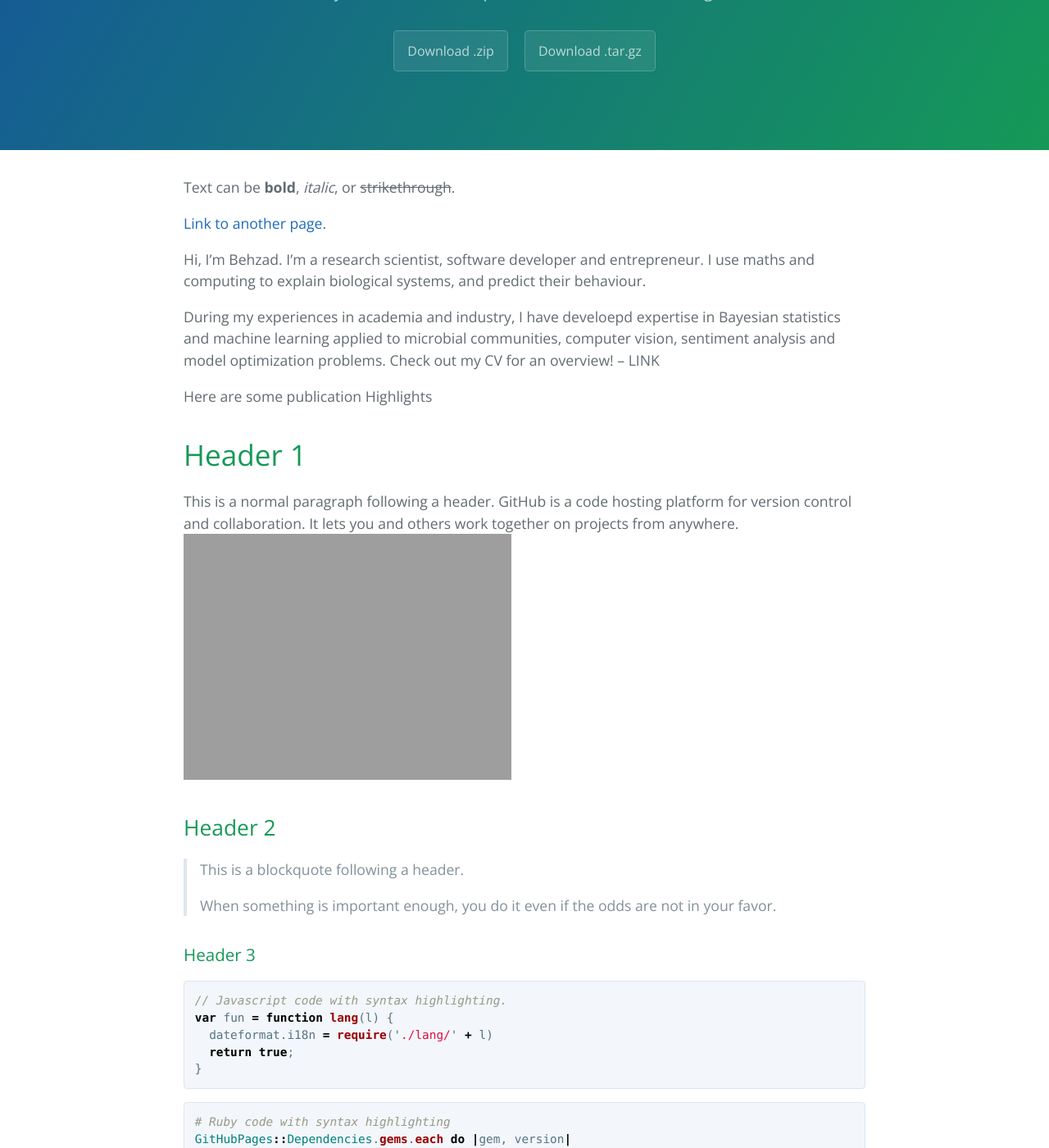
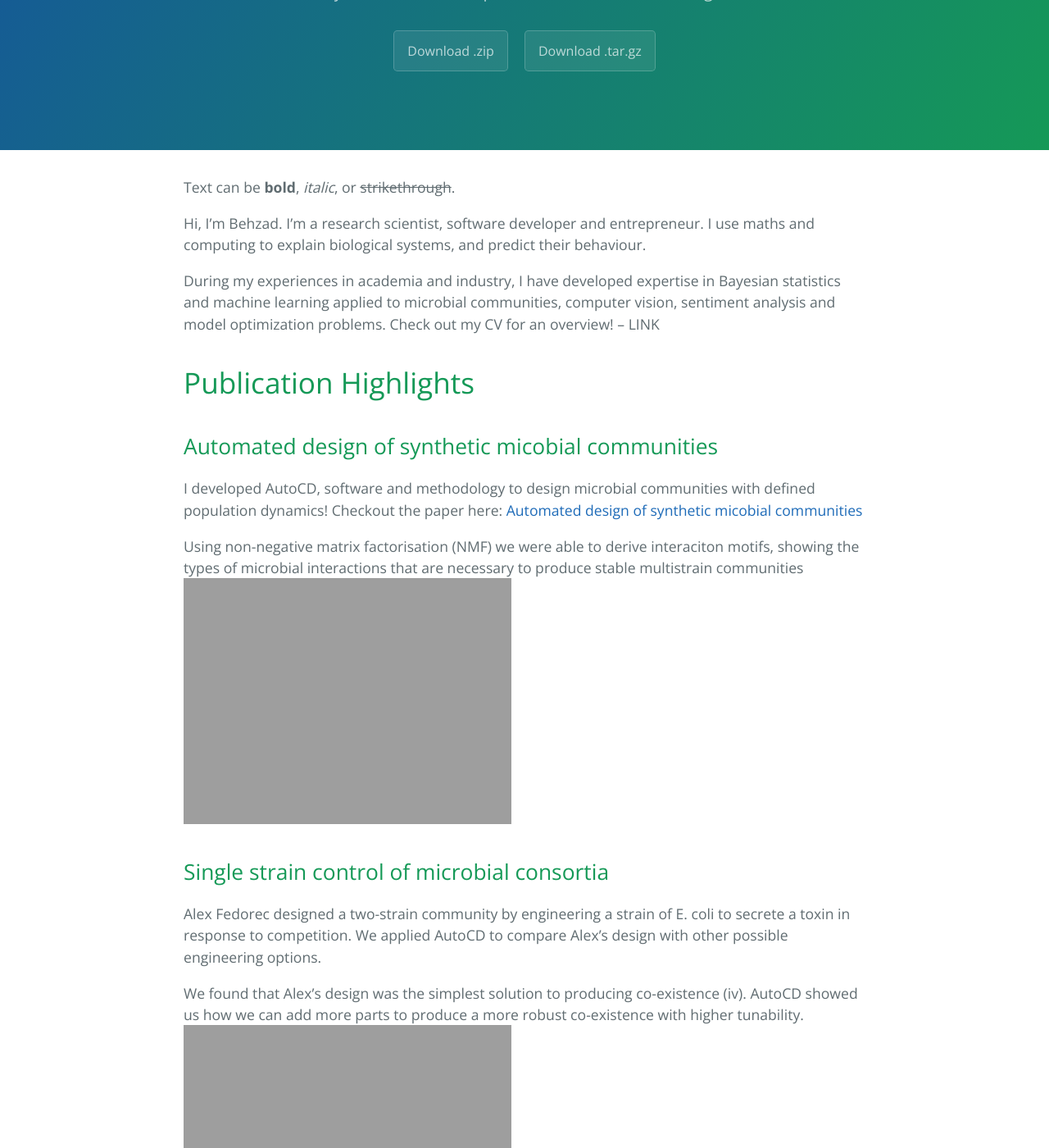
Before and after one commit to behzadk/behzadk.github.io, a Jekyll site: the page built from index.md, in a window 1280 px wide and 1400 px high, scrolled down 200 px. Shown: the whole window at 82% size. Built offline with Jekyll 4.4.1, drawn with Linux system fonts in a browser that asks for light colours.

Commit message:
moved images to docs

```diff
--- a/index.md
+++ b/index.md
@@ -4,24 +4,28 @@ layout: default
 
 Text can be **bold**, _italic_, or ~~strikethrough~~.
 
-[Link to another page](./another-page.html).
+
 
 Hi, I'm Behzad. I'm a research scientist, software developer and entrepreneur. I use maths and computing to explain biological systems, and predict their behaviour.
 
-During my experiences in academia and industry, I have develoepd expertise in Bayesian statistics and machine learning applied to microbial communities, computer vision, sentiment analysis and model optimization problems. Check out my CV for an overview! -- LINK
+During my experiences in academia and industry, I have developed expertise in Bayesian statistics and machine learning applied to microbial communities, computer vision, sentiment analysis and model optimization problems. Check out my CV for an overview! -- LINK
 
 
-Here are some publication Highlights
 
-# Header 1
 
-This is a normal paragraph following a header. GitHub is a code hosting platform for version control and collaboration. It lets you and others work together on projects from anywhere. ![My helpful screenshot](/assets/images/41467_2020_20756_Fig3_HTML.png.webp width=50% height=50%)
+# Publication Highlights
 
-## Header 2
+## Automated design of synthetic micobial communities
+I developed AutoCD, software and methodology to design microbial communities with defined population dynamics! Checkout the paper here: [Automated design of synthetic micobial communities](https://www.nature.com/articles/s41467-020-20756-2)
 
-> This is a blockquote following a header.
->
-> When something is important enough, you do it even if the odds are not in your favor.
+Using non-negative matrix factorisation (NMF) we were able to derive interaciton motifs, showing the types of microbial interactions that are necessary to produce stable multistrain communities
+![NMF shows cool stuff](behzadk/assets/41467_2020_20756_Fig3_HTML.png.webp width=50% height=50%)
+
+## Single strain control of microbial consortia
+Alex Fedorec designed a two-strain community by engineering a strain of E. coli to secrete a toxin in response to competition. We applied AutoCD to compare Alex's design with other possible engineering options.
+
+We found that Alex's design was the simplest solution to producing co-existence (iv). AutoCD showed us how we can add more parts to produce a more robust co-existence with higher tunability.
+![NMF shows cool stuff](behzadk/assets/41467_2021_22240_Fig9_HTML.png.webp width=50% height=50%)
 
 ### Header 3
 
```
Also changed, not shown: docs/41467_2020_20756_Fig3_HTML.png.webp (renamed from assets/images/41467_2020_20756_Fig3_HTML.png.webp), docs/41467_2021_22240_Fig9_HTML.png.webp (added).
